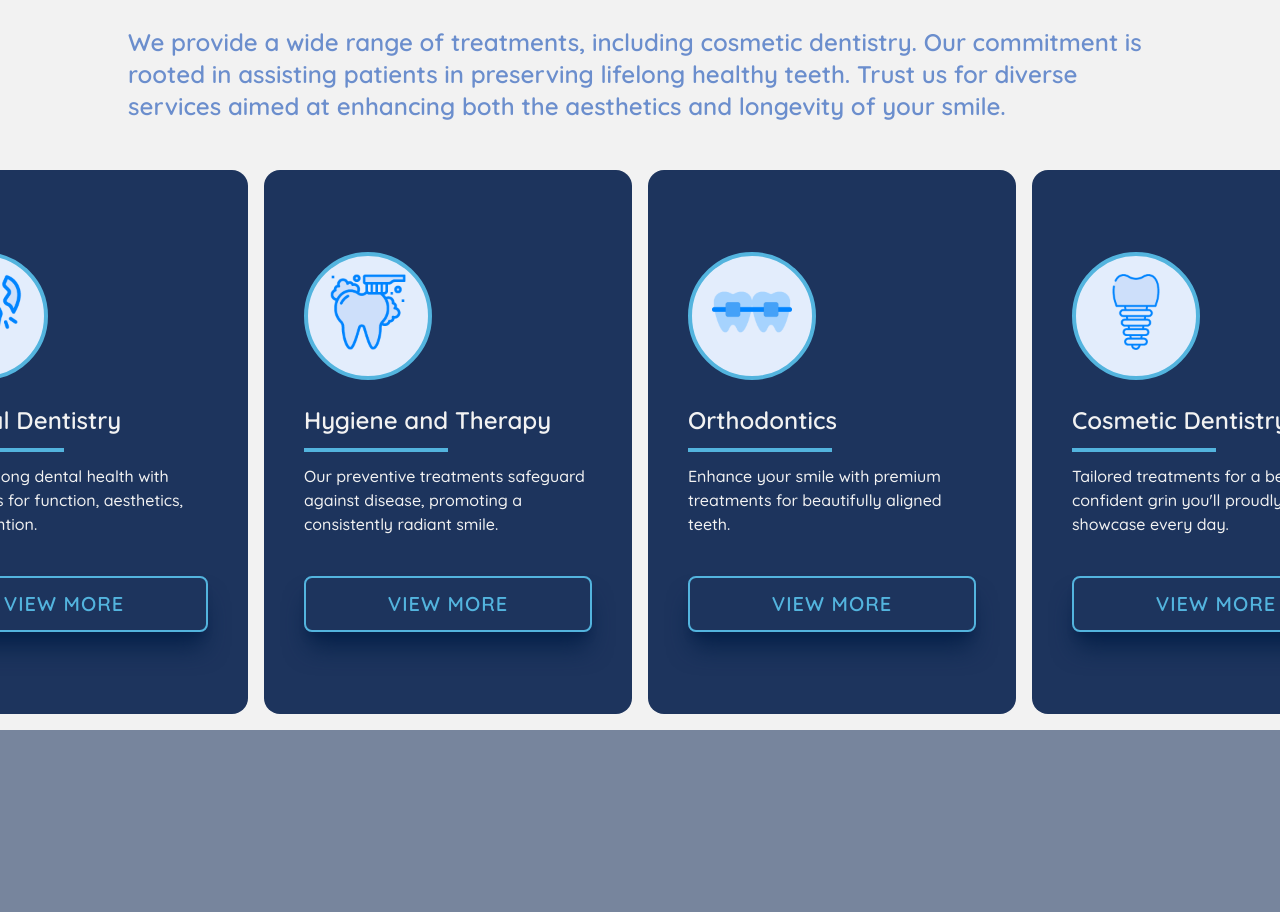
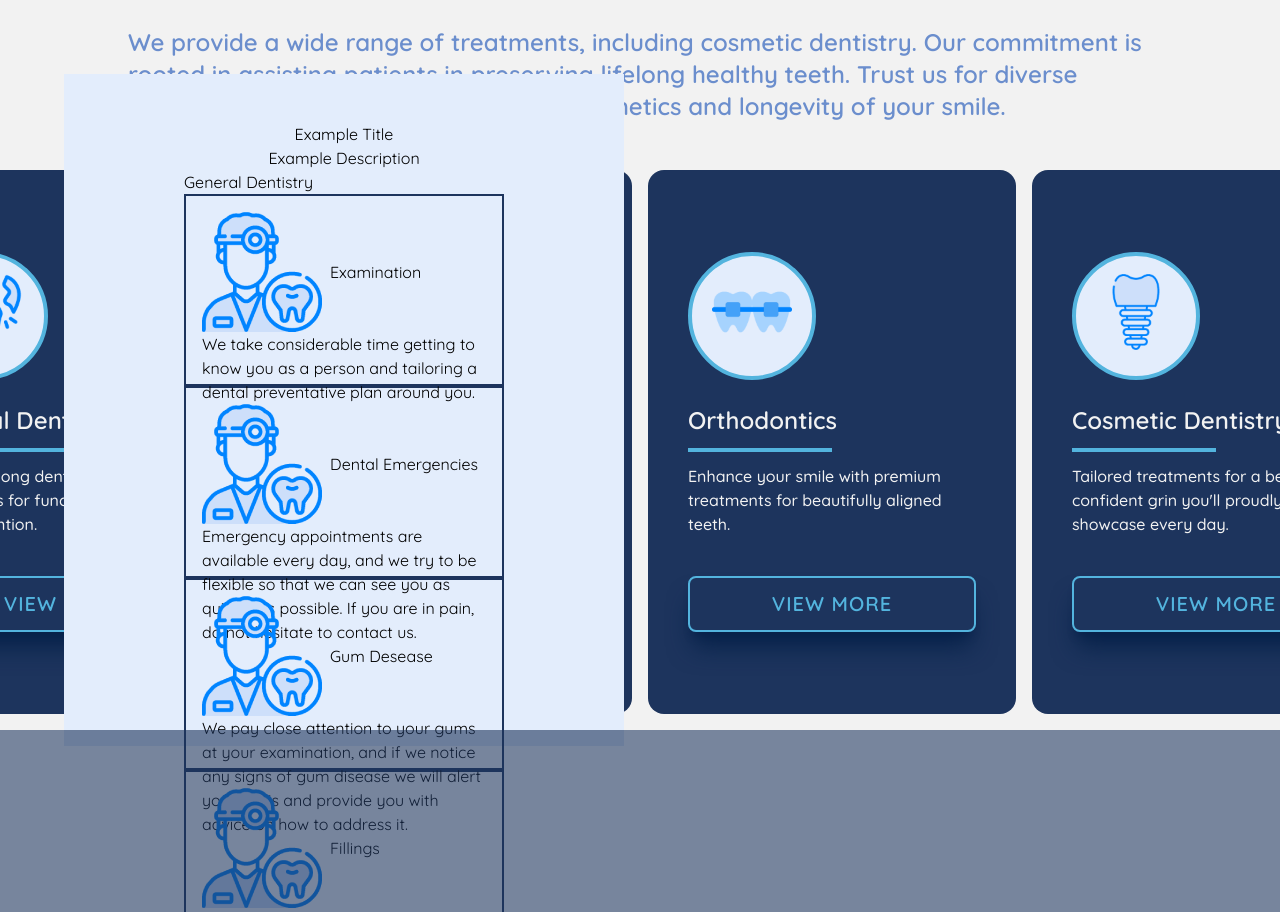
Before and after one commit to sandyFit/Radiant-Dental-Studio, a React (Vite) app: page / in a window 1280 px wide. Shown: the part 1765-2677 px from the top of the page. Built offline with nearby package versions, Linux system fonts and the light colour scheme; a web font is replaced by a local one.

Commit message:
created components ServiceModalCard and ServiceModal - Develop the ServicesModal component responsible for displaying service categories, titles, descriptions, and associated ServicesModalCard components. - The modal now renders dynamically based on the provided service data.

```diff
--- a/src/components/cards/ServiceCard.jsx
+++ b/src/components/cards/ServiceCard.jsx
@@ -1,5 +1,10 @@
 
 const ServiceCard = ({ iconSrc, title, description }) => {
+
+    const HandleClick = () => {
+
+    }
+
     return (
         <article className='flex justify-center items-center space-x-4'>
             <div className='flex flex-col justify-center items-start w-[23rem] h-[34rem] bg-spaceCadet
@@ -20,7 +25,9 @@ const ServiceCard = ({ iconSrc, title, description }) => {
                     {description}
                 </p>
 
-                    <button className='transparent-btn p-3 w-72 mt-10'>
+                <button className='transparent-btn p-3 w-72 mt-10'
+                    onClick={HandleClick}
+                >
                         view more
                     </button>
             </div>
--- /dev/null
+++ b/src/components/cards/ServicesModalCard.jsx
@@ -0,0 +1,18 @@
+import React from 'react';
+
+const ServicesModalCard = ({ service }) => {
+  return (
+    <div className='border-2 border-spaceCadet w-[20rem] h-[12rem] p-4'>
+      <div className='flex items-center'>
+        <img src={service.icon} alt={`${service.name} icon`} className='mr-2' />
+        <h4>{service.name}</h4>
+      </div>
+          <p>{Array.isArray(service['service-description']) ?
+              service['service-description'].join(' ') :
+              service['service-description']}
+          </p>
+    </div>
+  );
+};
+
+export default ServicesModalCard;
--- /dev/null
+++ b/src/components/data/services.json
@@ -0,0 +1,109 @@
+[
+    {
+        "title": "General Dentistry",
+        "description": "Treatments to ensure your teeth remain disease-free, functional, and aesthetic throughout your life.",
+        "service": [
+            {
+                "icon": "/icons/dentist.png",
+                "name": "Examination",
+                "service-description": "We take considerable time getting to know you as a person and tailoring a dental preventative plan around you."
+            },
+            {
+                "icon": "/icons/dentist.png",
+                "name": "Dental Emergencies",
+                "service-description": "Emergency appointments are available every day, and we try to be flexible so that we can see you as quickly as possible. If you are in pain, do not hesitate to contact us."
+            },
+            {
+                "icon": "/icons/dentist.png",
+                "name": "Gum Desease",
+                "service-description": "We pay close attention to your gums at your examination, and if we notice any signs of gum disease we will alert you to this and provide you with advice on how to address it."
+            },
+            {
+                "icon": "/icons/dentist.png",
+                "name": "Fillings",
+                "service-description": "Dental fillings are usually required when a tooth breaks or suffers from tooth decay. Tooth decay is a bacterial process that results in damage to the structure of the tooth. It doesn't always cause pain, and is usually identified in your examination."
+            },
+            {
+                "icon": "/icons/dentist.png",
+                "name": "Extractions",
+                "service-description": "Before removing any teeth your dentist will discuss all replacement options with you and will also discuss any temporary replacement for the missing tooth before a more definitive option is placed."
+            },
+            {
+                "icon": "/icons/dentist.png",
+                "name": "Children Dentistry",
+                "service-description": "Our team have all been trained in child behavioural management techniques and are very good at acclimatising your child to the dental environment and making your child comfortable in the dental chair."
+            }
+        ]
+    },
+    {
+        "title": "Hygiene and Therapy",
+        "description": "Treatments that keep your gums disease free and healthy throughout life.",
+        "service": [
+            {
+                "icon": "/icons/dentist.png",
+                "name": "Hygiene Services",
+                "service-description": ["At Radiant Dental care we are supported by a great team of hygienists and therapists. They provide services ranging from stain removal, scale and polish to a more comprehensive deep mouth clean in patients suffering from gum disease.",
+                                "Your gums help provide the foundations for your teeth so it is essential that they remain healthy.",
+                                "So, in cases of gum disease: Once we have your gum disease under control, our hygienists will work with you on a maintenance plan to ensure that your mouth continues to remain free of disease.",
+                                "Our hygienists will spend a lot of time teaching you a variety of methods on how to keep your teeth clean to prevent gum disease and will produce a tailored plan just for you.",
+                                "We will take regular measurements in your mouth to ensure that the treatment we are providing and the hard work you are doing at home is leading to success."]
+            },
+            {
+                "icon": "/icons/dentist.png",
+                "name": "Therapy",
+                "service-description": ["We are fortunate that our hygienists are also qualified dental therapists. They have undergone extensive training similar to that of dentists, which means they are fully qualified to undertake examinations, x-rays and fillings.",
+                                "Our therapy services are offered to children in the practice. Our therapists have all been trained in child behavioural management techniques and are very good at acclimatising your child to the dental environment and making your child comfortable in the dental chair."]
+            }
+
+        ]
+    },
+    {
+        "title": "Orthodontics",
+        "description": "Treatments that enable you have beautifully aligned teeth.",
+        "service": [
+            {
+                "icon": "/icons/dentist.png",
+                "name": "Invisilighn",
+                "service-description": ["Invisalign is an orthodontic treatment that is used to align misaligned teeth. Traditionally, teeth have been aligned using fixed metal wires, more commonly known as “Train Tracks”. Invisalign, however, consists of see-through braces known as aligners that allow your teeth to be moved discretely without anyone knowing.",
+                                "Each case has a series of aligners that slowly move your teeth into position. The aligners need to be changed every 1-2 weeks, and they can be changed directly by you. Your dentist will however assess you approximately every 4 weeks to ensure the teeth are moving as intended.",
+                                "The treatment time varies and is case specific, but on average a case could take anywhere from 12-18 months to complete."]
+
+            },
+            {
+                "icon": "/icons/dentist.png",
+                "name": "Night Guards",
+                "service-description": "If you wake up with a throbbing and tender jaw, you might be grinding your teeth or clench your jaw when you sleep. You might also experience distressing headaches and toothaches. Wearing a night guard while you sleep protects for your dental health and enhances your sleep quality. Night guards work by placing a barrier between your upper and lower teeth."
+            },
+            {
+                "icon": "/icons/dentist.png",
+                "name": "Ceramic Braces",
+                "service-description": "Ceramic braces — sometimes called clear braces — work the same way as metal braces. The key difference is that the brackets, wires and ligatures are tooth-colored, so they blend in with your smile. Ceramic braces are still visible, but they're less noticeable. One drawback to ceramic braces is that they're more fragile than metal braces, so they're more likely to break."
+            }
+
+        ]
+    },
+    {
+        "title": "Cosmetic Dentistry",
+        "description": "Treatments that enable you have beautifully aligned teeth.",
+        "service": [
+            {
+                "icon": "/icons/dentist.png",
+                "name": "Teeth Whitenning",
+                "service-description": "Teeth whitening removes years of dingy stains from your teeth. Coffee, tea, wine, tobacco, and chocolate can dull tooth enamel. Simple and safe, most patients don't realize how discolored their teeth are until they see a new smile emerge."
+            },
+            {
+                "icon": "/icons/dentist.png",
+                "name": "Veneers",
+                "service-description": "Veneers are thin pieces of porcelain that are tooth shaped and attach to the front surface of your teeth.They are commonly used for anterior teeth to enhance the shape, size and colour of them."
+            },
+            {
+                "icon": "/icons/dentist.png",
+                "name": "Smile Makeovers",
+                "service-description": ["All of our dentists are trained in providing “Smile Makeovers”.",
+                    "Smile makeovers often consist of several treatment modalities, including but not limited to, tooth whitening, orthodontics, white fillings and veneers. This is a very tailored plan and will be different for every patient."]
+
+            }
+
+        ]
+    }
+]
--- /dev/null
+++ b/src/components/ui/ServicesModal.jsx
@@ -0,0 +1,27 @@
+import React from 'react';
+import ServicesModalCard from '../cards/ServicesModalCard';
+
+const ServicesModal = ({ title, description, services }) => {
+  return (
+    <div className='bg-white3 w-[35rem] h-[42rem] absolute'>
+      <div className='flex flex-col justify-center items-center px-8 py-12'>
+        <h1>{title}</h1>
+        <p>{description}</p>
+
+        {/* Check if services is an array before mapping */}
+        {Array.isArray(services) &&
+          services.map((category, index) => (
+            <div key={index}>
+              <h2>{category.title}</h2>
+              {Array.isArray(category.service) &&
+                category.service.map((service, serviceIndex) => (
+                  <ServicesModalCard key={serviceIndex} service={service} />
+                ))}
+            </div>
+          ))}
+      </div>
+    </div>
+  );
+};
+
+export default ServicesModal;
--- a/src/pages/home/Services.jsx
+++ b/src/pages/home/Services.jsx
@@ -1,9 +1,11 @@
 import React from 'react'
 import ServiceCard from '../../components/cards/ServiceCard'
+import ServicesModal from '../../components/ui/ServicesModal'
+import serviceData from '../../components/data/services.json'
 
 const Services = () => {
   return (
-    <div className='bg-white flex flex-col justify-center items-center min-h-screen space-y-12'>
+    <div className='bg-white flex flex-col justify-center items-center min-h-screen space-y-12 relative'>
       <div className='flex flex-col w-4/5 justify-center space-y-8'>
         <h2 className='text-center text-spaceCadet text-5xl font-bold'>
           Discover Our Exceptional
@@ -41,6 +43,14 @@ const Services = () => {
           description=" Tailored treatments for a beautiful, confident grin you'll proudly showcase every day."
         />
       </div>
+
+      <div className="absolute top-24 left-16">
+        <ServicesModal
+          title='Example Title'
+          description='Example Description'
+          services={serviceData} // Pass your array of services
+        />
+      </div>
     </div>
   )
 }
```
